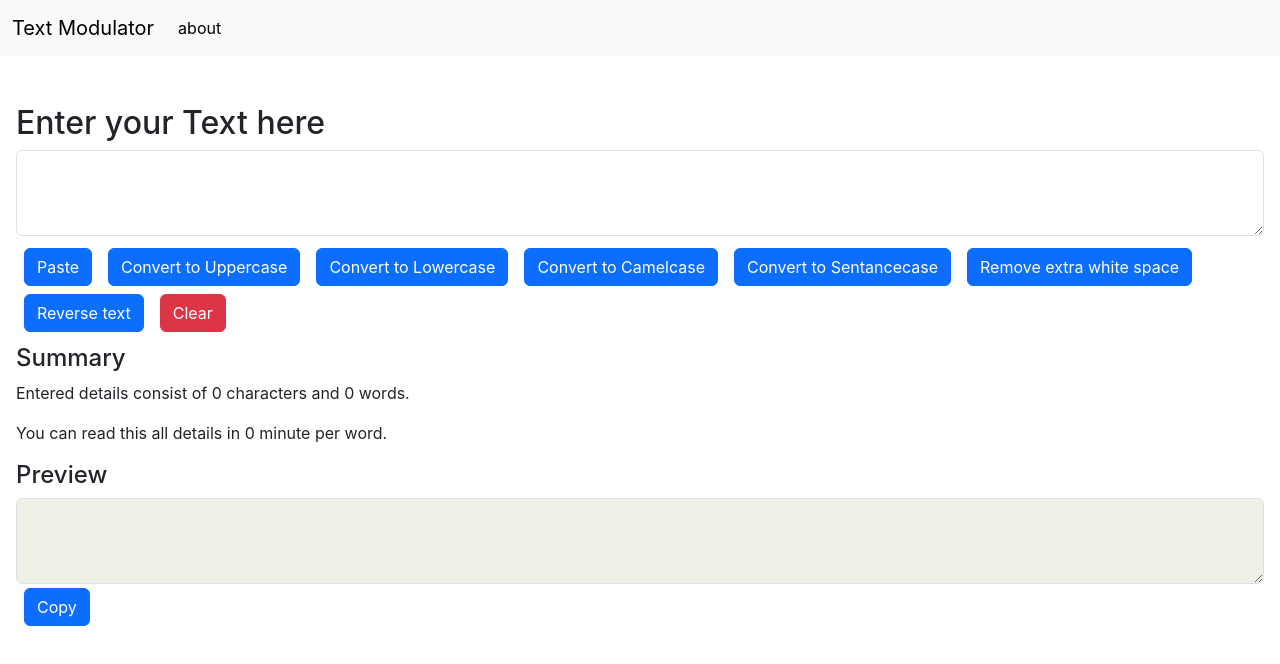
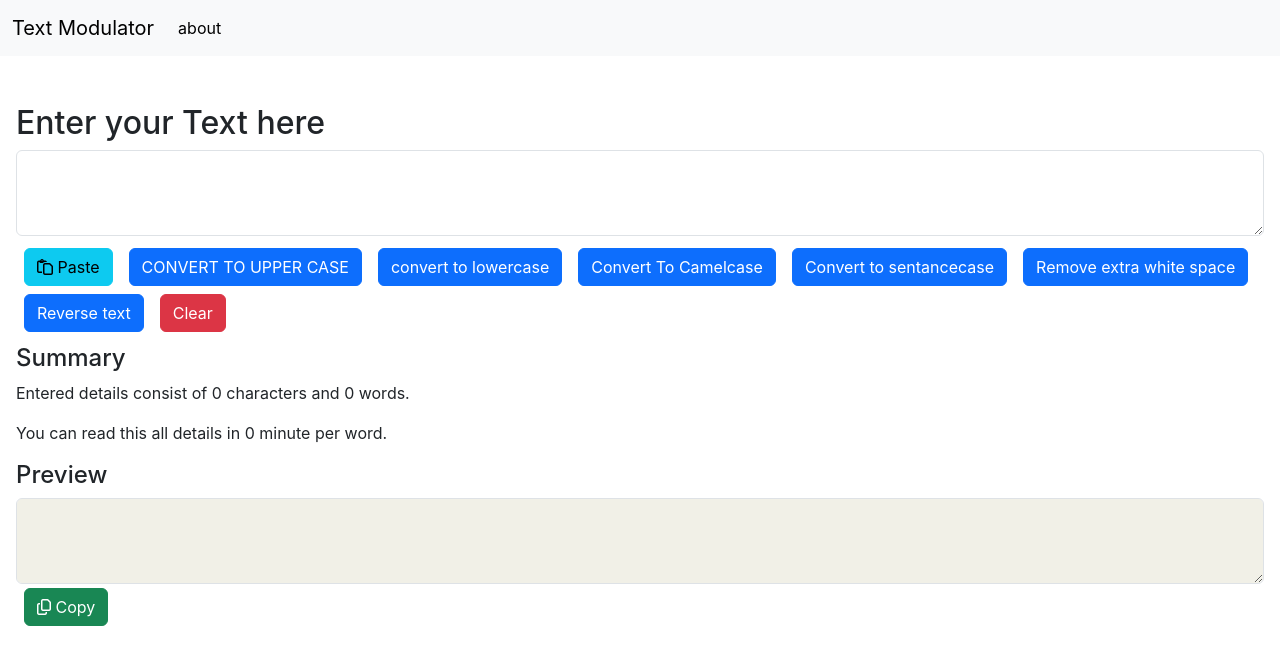
Before and after one commit to anoopbk123/text-modulator, a React (Create React App) app: page / in a window 1280 px wide. Shown: the top 664 px of the page. Built offline with nearby package versions, Linux system fonts and the light colour scheme.

Commit message:
added icons and animatioin

```diff
--- a/public/index.html
+++ b/public/index.html
@@ -25,7 +25,9 @@
       Learn how to configure a non-root public URL by running `npm run build`.
     -->
     <link rel="stylesheet" href="https://cdn.jsdelivr.net/npm/bootstrap@5.3.2/dist/css/bootstrap.min.css">
+    <link rel="stylesheet" href="https://cdnjs.cloudflare.com/ajax/libs/font-awesome/4.7.0/css/font-awesome.min.css">
     <script src="https://cdn.jsdelivr.net/npm/bootstrap@5.3.2/dist/js/bootstrap.bundle.min.js"></script>
+    <script src="https://kit.fontawesome.com/86290d2fc7.js" crossorigin="anonymous"></script>
     <title>Text Modulator</title>
   </head>
   <body>
--- a/src/components/TextConverter.js
+++ b/src/components/TextConverter.js
@@ -2,7 +2,16 @@ import React, { useState } from "react";
 //import { FontAwesomeIcon } from '@fortawesome/react-fontawesome';
 
 export default function TextConverter(props) {
+
+
+
+
+
   const [text, setText] = useState("");
+
+  const handleChange = (event) => {
+    setText(event.target.value);
+  };
 
   //validating is string empty
   const validateText = (msg) => {
@@ -13,7 +22,11 @@ export default function TextConverter(props) {
     }
   };
 
+  const [pasteAnime, setpasteAnime] = useState("fa-regular fa-paste");
+
   const handlePaste = ()=>{
+    setpasteAnime("fa-regular fa-paste fa-beat");
+    setTimeout(()=>setpasteAnime("fa-regular fa-paste"),1000);
     if (navigator.clipboard){
       navigator.clipboard.readText()
       .then(text =>{
@@ -36,10 +49,6 @@ export default function TextConverter(props) {
     const lowerCaseLetters = text.toLowerCase();
     setText(lowerCaseLetters);
     validateText("Converted to LowerCase");
-  };
-
-  const handleChange = (event) => {
-    setText(event.target.value);
   };
 
   const handleCamel = () => {
@@ -87,7 +96,10 @@ export default function TextConverter(props) {
     props.setAlertMsg("Cleared", "success");
   };
 
+  const [copyAnime, setCopyAnime] = useState("fa-regular fa-copy")
   const handleCopy = () => {
+    setCopyAnime("fa-regular fa-copy fa-bounce");
+    setTimeout(()=>setCopyAnime("fa-regular fa-copy"),1000);
     navigator.clipboard.writeText(text);
     validateText("Text copied");
     setText("");
@@ -110,30 +122,30 @@ export default function TextConverter(props) {
 
         <button
             onClick={handlePaste}
-            className="btn btn-primary my-1 mx-2"
+            className="btn btn-info my-1 mx-2"
           >
-            {/* <FontAwesomeIcon icon="fa-regular fa-clipboard" bounce style={{color: "#ffffff",}} />  */}
-            Paste
+          {/* <FontAwesomeIcon icon="fa-regular fa-clipboard" bounce style={{color: "#ffffff",}} />  */}
+          <i className={pasteAnime}></i> Paste
           </button>
 
           <button
             onClick={handleUpperClick}
             className="btn btn-primary my-1 mx-2"
           >
-            Convert to Uppercase
+            CONVERT TO UPPER CASE
           </button>
           <button onClick={handleLower} className="btn btn-primary my-1 mx-2">
-            Convert to Lowercase
+            convert to lowercase
           </button>
           <button onClick={handleCamel} className="btn btn-primary my-1 mx-2">
-            Convert to Camelcase
+            Convert To Camelcase
           </button>
 
           <button
             onClick={handleSentanceCase}
             className="btn btn-primary my-1 mx-2"
           >
-            Convert to Sentancecase
+            Convert to sentancecase
           </button>
 
           <button
@@ -173,8 +185,8 @@ export default function TextConverter(props) {
             rows="3"
             readOnly
           ></textarea>
-          <button onClick={handleCopy} className="btn btn-primary my-1 mx-2">
-            <i className="fa fa-copy"></i> Copy
+          <button onClick={handleCopy} className="btn btn-success my-1 mx-2">
+          <i className={copyAnime}></i>  Copy
           </button>
         </p>
       </div>
```
